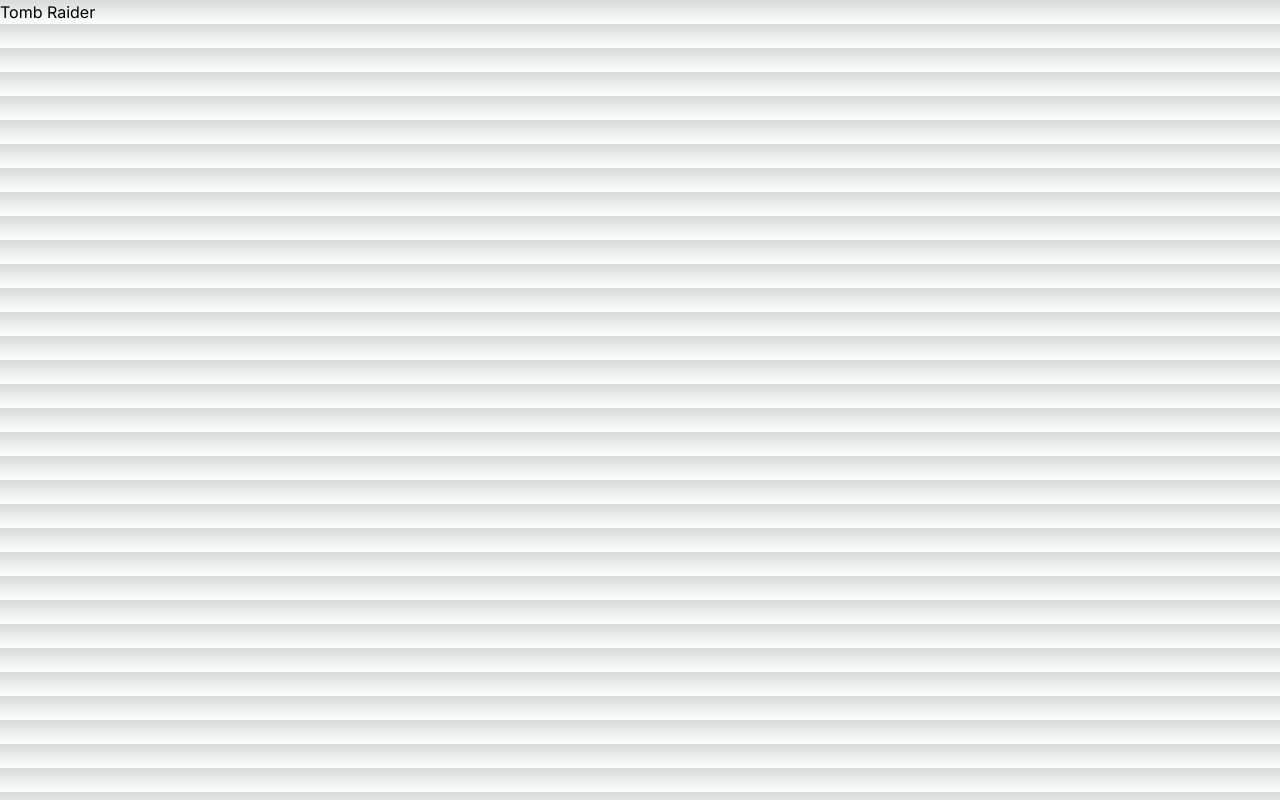
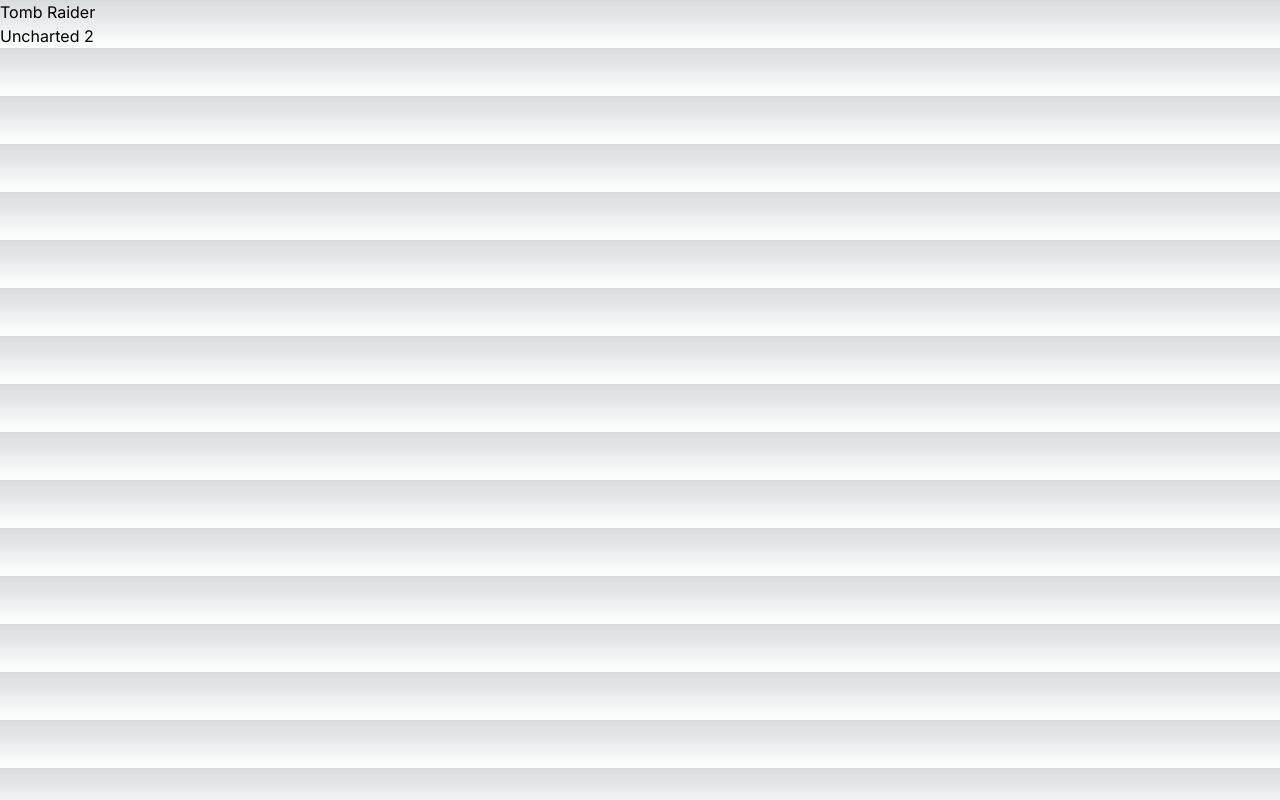
Before and after one commit to tinkereryorch/backlog-tracker, a Next.js app in the folder frontend/: page /games in a window 1280 px wide. Built offline with nearby package versions, Linux system fonts and the light colour scheme.

Commit message:
Updated mock data

```diff
--- a/frontend/src/data/mockData.js
+++ b/frontend/src/data/mockData.js
@@ -6,6 +6,15 @@
         startDate: new Date().getTime(),
         timeSpent: 2,
         notes: 'Notes about Tomb Raider',
-        guide: 'Tomb Raider Guide URL'
+        rating: 4
     },
+    {
+        id: 1,
+        title: 'Uncharted 2',
+        status: 'In Progress',
+        startDate: new Date().getTime(),
+        timeSpent: 5,
+        notes: 'Notes about Uncharted 2',
+        rating: 5
+    }
 ]
```
